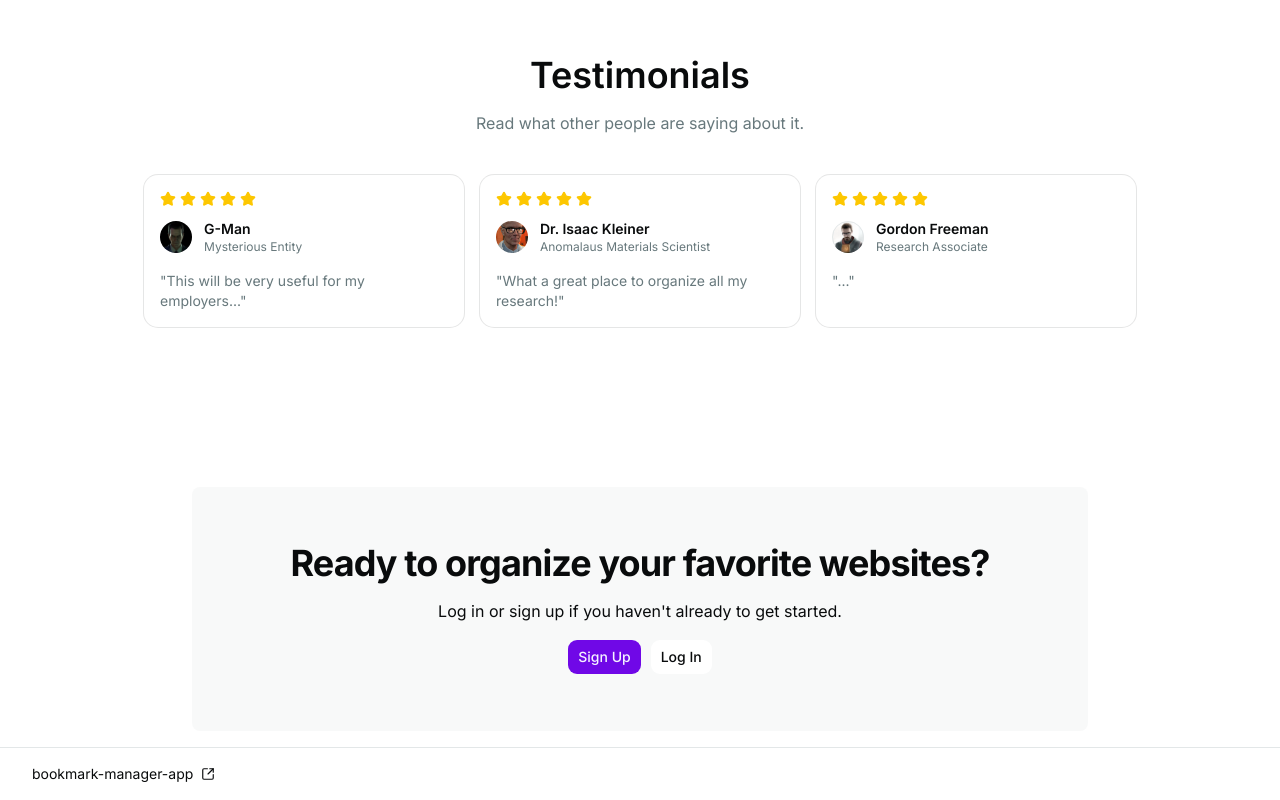
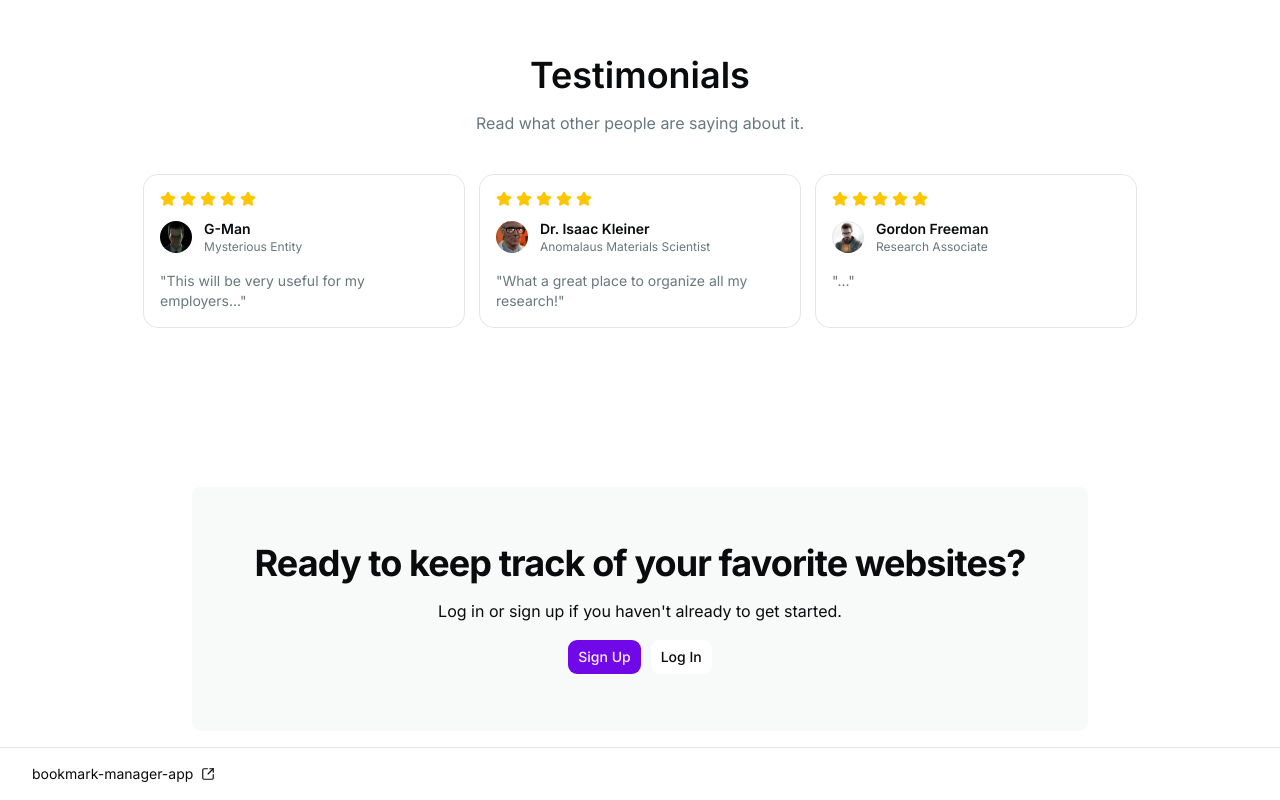
Before and after one commit to tmatth11/bookmark-manager-app, a Next.js app: page / in a window 1280 px wide. Shown: the part 1070-1870 px from the top of the page. Built offline with nearby package versions, Linux system fonts and the light colour scheme; no server answers.

Commit message:
Adjust wording in CallToAction

```diff
--- a/src/app/(unauthenticated)/(home)/_components/call-to-action.tsx
+++ b/src/app/(unauthenticated)/(home)/_components/call-to-action.tsx
@@ -6,7 +6,7 @@ export default function CallToAction() {
         <section className="bg-muted/50 mx-auto w-full max-w-4xl rounded-md px-4 text-center py-14">
             <div className="flex flex-col items-center gap-4">
                 <h2 className="text-3xl font-bold tracking-tight md:text-4xl">
-                    Ready to organize your favorite websites?
+                    Ready to keep track of your favorite websites?
                 </h2>
                 <p>
                     Log in or sign up if you haven&apos;t already to get
```
